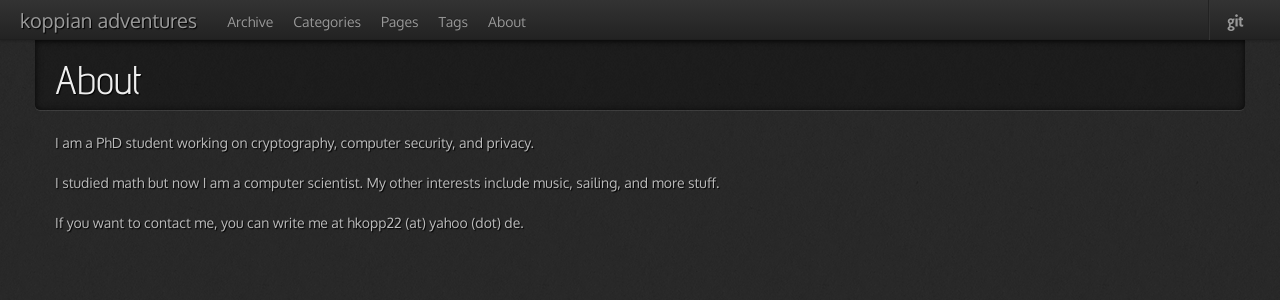
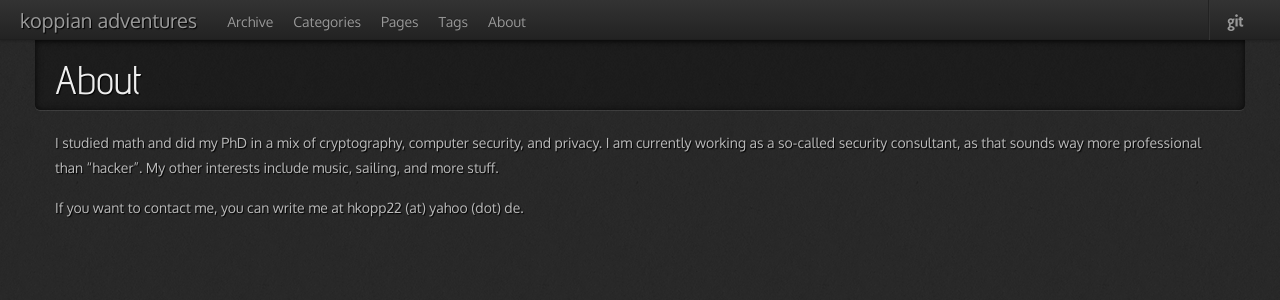
Before and after one commit to hkopp/hkopp.github.io, a Jekyll site: the page built from about.md, in a window 1280 px wide. Shown: the top 300 px of the page. Built offline with Jekyll 4.4.1, drawn with Linux system fonts in a browser that asks for light colours; nearby versions of some CDN libraries.

Commit message:
updated about

```diff
--- a/about.md
+++ b/about.md
@@ -3,9 +3,9 @@ layout: page
 title: About
 ---
 
-I am a PhD student working on cryptography, computer security, and privacy.
 
-I studied math but now I am a computer scientist.
+I studied math and did my PhD in a mix of cryptography, computer security, and privacy.
+I am currently working as a so-called security consultant, as that sounds way more professional than "hacker".
 My other interests include music, sailing, and more stuff.
 
 If you want to contact me, you can write me at hkopp22 (at) yahoo (dot) de.
```
